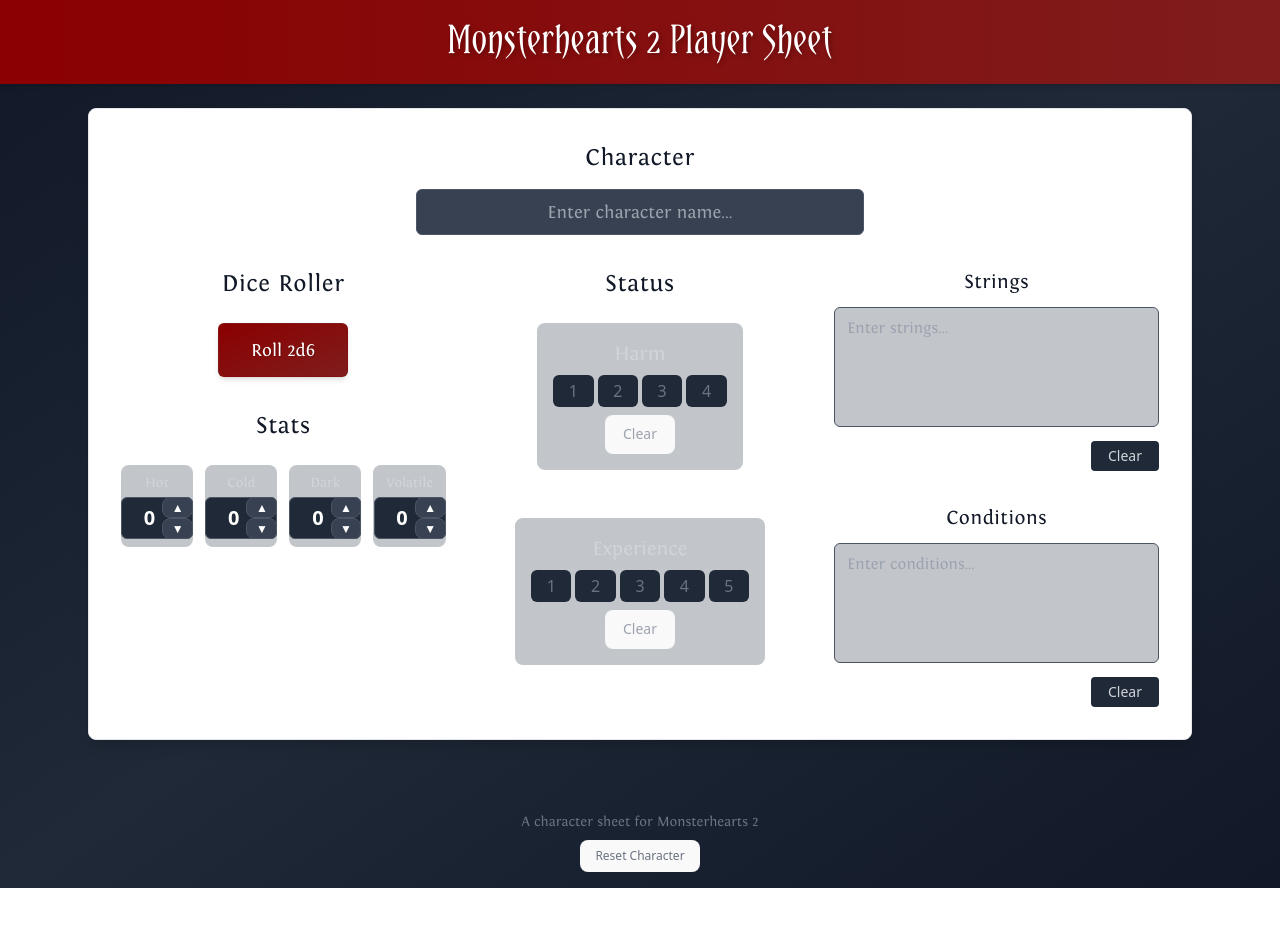
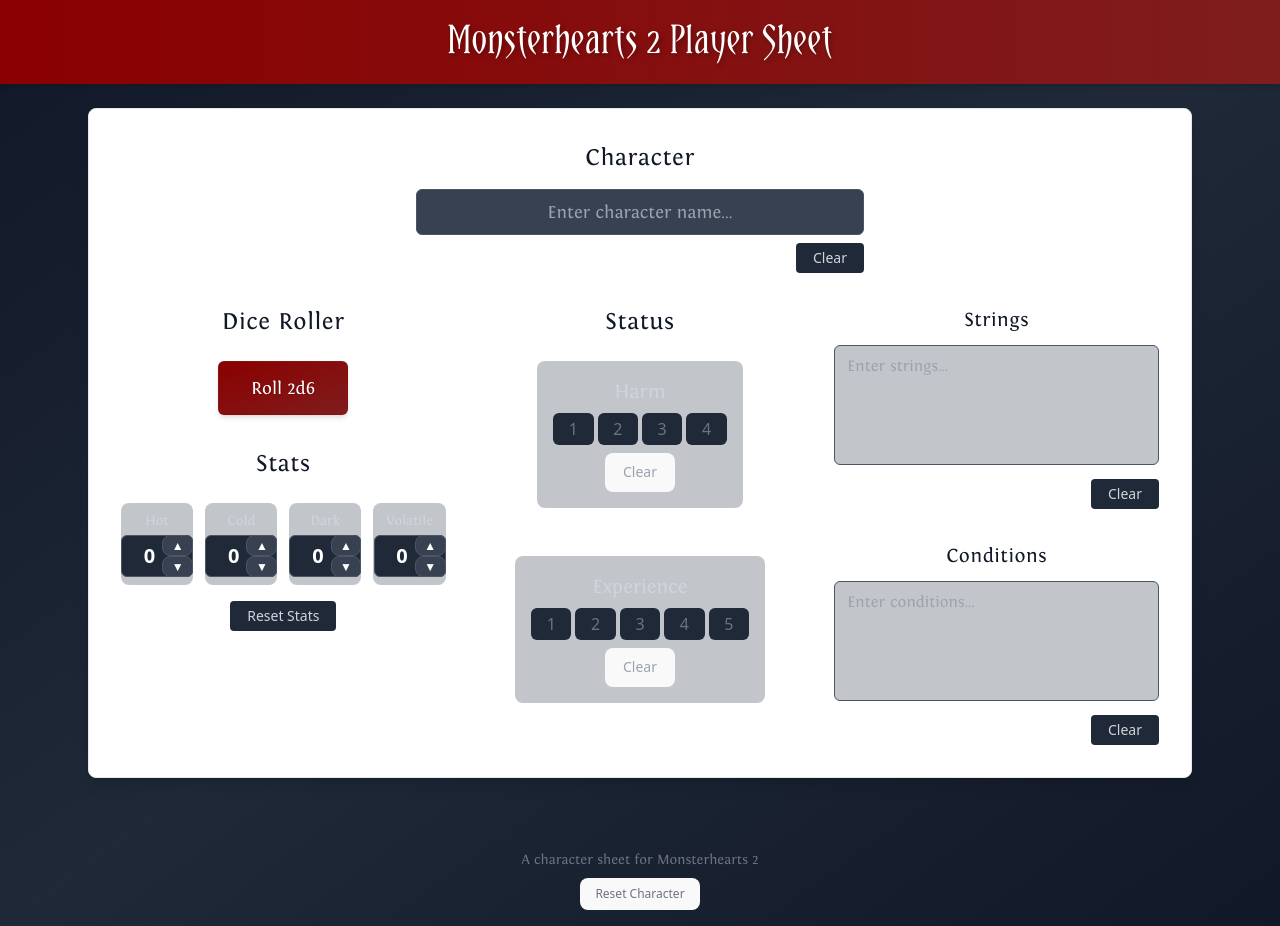
Before and after one commit to mtnlark/monsters, a React (Vite) app: page / in a window 1280 px wide. Before the commit the page ends 888 px from the top, so only its background shows below. Built offline with nearby package versions, Linux system fonts and the light colour scheme.

Commit message:
- Add clear buttons for stats and character name - Add toggle functionality to harm and experience - Clean up code comments and readme

```diff
--- a/src/App.tsx
+++ b/src/App.tsx
@@ -5,16 +5,6 @@
 import { TextTracker } from './components/common/TextTracker';
 import { Stats } from './types/stats';
 
-/**
- * Represents the complete character data
- * @interface CharacterData
- * @property {string} name - The character's name
- * @property {Stats} stats - The character's Hot, Cold, Dark, and Volatile stats
- * @property {number} harm - The character's current harm level
- * @property {number} experience - The character's current experience points
- * @property {string} strings - The character's strings
- * @property {string} conditions - The character's current conditions
- */
 interface CharacterData {
   name: string;
   stats: Stats;
@@ -24,9 +14,6 @@
   conditions: string;
 }
 
-/**
- * Default character data used when no saved data exists
- */
 const DEFAULT_CHARACTER: CharacterData = {
   name: '',
   stats: {
@@ -41,10 +28,6 @@
   conditions: ''
 };
 
-/**
- * Loads character data from localStorage
- * @returns {CharacterData} The loaded character data or default values
- */
 const loadCharacter = (): CharacterData => {
   const savedData = localStorage.getItem('monsterhearts-character');
   if (savedData) {
@@ -57,15 +40,6 @@
   return DEFAULT_CHARACTER;
 };
 
-/**
- * Main application component for the Monsterhearts 2 character sheet
- * Features:
- * - Character name and stats management
- * - Dice rolling system
- * - Harm and experience tracking
- * - Strings and conditions tracking
- * - Automatic data persistence
- */
 function App() {
   const initialCharacter = loadCharacter();
   const [stats, setStats] = useState<Stats>(initialCharacter.stats);
@@ -76,7 +50,6 @@
   const [strings, setStrings] = useState<string>(initialCharacter.strings);
   const [conditions, setConditions] = useState<string>(initialCharacter.conditions);
 
-  // Save character data when it changes
   useEffect(() => {
     const characterData: CharacterData = {
       name: characterName,
@@ -89,29 +62,15 @@
     localStorage.setItem('monsterhearts-character', JSON.stringify(characterData));
   }, [characterName, stats, harm, experience, strings, conditions]);
 
-  /**
-   * Handles dice roll results
-   * @param {Object} result - Roll result
-   * @param {[number, number]} result.dice - Individual dice values
-   * @param {number} result.total - Total roll value
-   * @param {number} result.stat - Stat value used
-   * @param {string} result.statName - Name of stat used
-   */
   const handleRoll = (result: { dice: [number, number]; total: number; stat: number; statName: string }) => {
     console.log('Roll result:', result);
     setFinalRoll({ total: result.total, statName: result.statName });
   };
 
-  /**
-   * Clears current roll result
-   */
   const clearRoll = () => {
     setFinalRoll(null);
   };
 
-  /**
-   * Resets all character data to default values
-   */
   const resetCharacter = () => {
     if (window.confirm('Are you sure you want to reset your character data?')) {
       setCharacterName(DEFAULT_CHARACTER.name);
@@ -143,7 +102,7 @@
               Character
             </h2>
             <div className="flex justify-center">
-              <div className="relative w-full max-w-md">
+              <div className="w-full max-w-md">
                 <input
                   type="text"
                   value={characterName}
@@ -152,6 +111,12 @@
                   maxLength={50}
                   className="w-full px-4 py-2 bg-gray-700 border border-gray-600 rounded-md text-white placeholder-gray-400 focus:outline-none focus:ring-2 focus:ring-blood-red text-lg text-center font-fontin"
                 />
+                <button
+                  onClick={() => setCharacterName('')}
+                  className="mt-2 px-4 py-1 bg-gray-800 text-gray-300 rounded hover:bg-gray-700 transition-colors text-sm float-right"
+                >
+                  Clear
+                </button>
               </div>
             </div>
           </div>
--- a/src/components/common/HarmExperienceTracker.tsx
+++ b/src/components/common/HarmExperienceTracker.tsx
@@ -1,13 +1,5 @@
 import { useState, useEffect } from 'react'
 
-/**
- * Props for HarmExperienceTracker component
- * @interface HarmExperienceProps
- * @property {number} [initialHarm=0] - Initial harm value (0-4)
- * @property {number} [initialExperience=0] - Initial experience value (0-5)
- * @property {(harm: number) => void} onHarmChange - Callback when harm changes
- * @property {(experience: number) => void} onExperienceChange - Callback when experience changes
- */
 interface HarmExperienceProps {
     initialHarm?: number;
     initialExperience?: number;
@@ -15,20 +7,9 @@
     onExperienceChange: (experience: number) => void;
 }
 
-/**
- * Constants for harm and experience tracking
- */
 const HARM_MAX = 4;
 const EXPERIENCE_MAX = 5;
 
-/**
- * A component for tracking character harm and experience
- * Features:
- * - Visual harm tracking (0-4)
- * - Visual experience tracking (0-5)
- * - Clear buttons for both trackers
- * - Automatic value clamping
- */
 export function HarmExperienceTracker({
     initialHarm = 0,
     initialExperience = 0,
@@ -38,7 +19,6 @@
     const [harm, setHarm] = useState<number>(initialHarm);
     const [experience, setExperience] = useState<number>(initialExperience);
 
-    // Update local state when props change
     useEffect(() => {
         setHarm(initialHarm);
     }, [initialHarm]);
@@ -47,24 +27,32 @@
         setExperience(initialExperience);
     }, [initialExperience]);
 
-    /**
-     * Updates harm value with proper clamping
-     * @param {number} newHarm - New harm value
-     */
     const updateHarm = (newHarm: number) => {
         const clampedHarm = Math.min(Math.max(newHarm, 0), HARM_MAX);
         setHarm(clampedHarm);
         onHarmChange(clampedHarm);
     };
 
-    /**
-     * Updates experience value with proper clamping
-     * @param {number} newExperience - New experience value
-     */
+    const handleHarmClick = (level: number) => {
+        if (level === harm) {
+            updateHarm(harm - 1);
+        } else {
+            updateHarm(level);
+        }
+    };
+
     const updateExperience = (newExperience: number) => {
         const clampedExperience = Math.min(Math.max(newExperience, 0), EXPERIENCE_MAX);
         setExperience(clampedExperience);
         onExperienceChange(clampedExperience);
+    };
+
+    const handleExperienceClick = (level: number) => {
+        if (level === experience) {
+            updateExperience(experience - 1);
+        } else {
+            updateExperience(level);
+        }
     };
 
     return (
@@ -84,7 +72,7 @@
                                 ? 'bg-blood-red text-white'
                                 : 'bg-gray-800 text-gray-500 hover:bg-gray-700'
                                 }`}
-                            onClick={() => updateHarm(index + 1)}
+                            onClick={() => handleHarmClick(index + 1)}
                         >
                             {index + 1}
                         </button>
@@ -113,7 +101,7 @@
                                 ? 'bg-green-700 text-white'
                                 : 'bg-gray-800 text-gray-500 hover:bg-gray-700'
                                 }`}
-                            onClick={() => updateExperience(index + 1)}
+                            onClick={() => handleExperienceClick(index + 1)}
                         >
                             {index + 1}
                         </button>
--- a/src/components/common/StatTracker.tsx
+++ b/src/components/common/StatTracker.tsx
@@ -1,20 +1,11 @@
 import { useState, useEffect } from 'react';
 import { Stats } from '../../types/stats';
 
-/**
- * Props for StatTracker component
- * @interface StatTrackerProps
- * @property {(stats: Stats) => void} onStatChange - Callback when stats change
- * @property {Stats} [initialStats] - Optional initial stats
- */
 interface StatTrackerProps {
     onStatChange: (stats: Stats) => void;
     initialStats?: Stats;
 }
 
-/**
- * Default stats used when no initial stats are provided
- */
 const DEFAULT_STATS: Stats = {
     hot: 0,
     cold: 0,
@@ -22,47 +13,34 @@
     volatile: 0,
 };
 
-/**
- * A component for tracking and modifying character stats
- * Features:
- * - Visual stat display
- * - Increment/decrement buttons
- * - Direct number input
- * - Stat range validation (-3 to 3)
- */
 export function StatTracker({ onStatChange, initialStats }: StatTrackerProps) {
     const [stats, setStats] = useState<Stats>(initialStats || DEFAULT_STATS);
 
-    // Update local state when props change
     useEffect(() => {
         if (initialStats) {
             setStats(initialStats);
         }
     }, [initialStats]);
 
-    /**
-     * Updates a specific stat value
-     * @param {keyof Stats} stat - Stat to update
-     * @param {number} value - New value
-     */
     const updateStat = (stat: keyof Stats, value: number) => {
         const newStats = { ...stats, [stat]: value };
         setStats(newStats);
         onStatChange(newStats);
     };
 
-    /**
-     * Gets the color class for a stat value
-     * @param {number} value - Stat value
-     * @returns {string} Tailwind color class
-     */
     const getStatColor = (value: number): string => {
         if (value < 0) return 'text-red-400';
         if (value > 0) return 'text-green-400';
         return 'text-white';
     };
 
+    const handleReset = () => {
+        setStats(DEFAULT_STATS);
+        onStatChange(DEFAULT_STATS);
+    };
+
     return (
+        <div className="flex flex-col">
             <div className="grid grid-cols-2 sm:grid-cols-4 gap-3 max-w-lg mx-auto">
                 {Object.entries(stats).map(([stat, value]) => (
                     <div key={stat} className="flex flex-col items-center p-2 bg-gray-700/30 rounded-lg hover:bg-gray-700/50 transition-colors stat-box">
@@ -98,5 +76,12 @@
                     </div>
                 ))}
             </div>
+            <button
+                onClick={handleReset}
+                className="mt-4 px-4 py-1 bg-gray-800 text-gray-300 rounded hover:bg-gray-700 transition-colors text-sm self-end max-w-lg mx-auto w-full sm:w-auto"
+            >
+                Reset Stats
+            </button>
+        </div>
     );
 }
```
Also changed, not shown: src/components/common/DiceRoller.tsx (+0 -44 lines), src/components/common/TextTracker.tsx (+0 -27 lines), src/main.tsx (+0 -8 lines), src/types/stats.ts (+0 -8 lines), 2 other files (tests, documents, lock files or other folders). Lines whose indentation alone changed are shown as unchanged.
